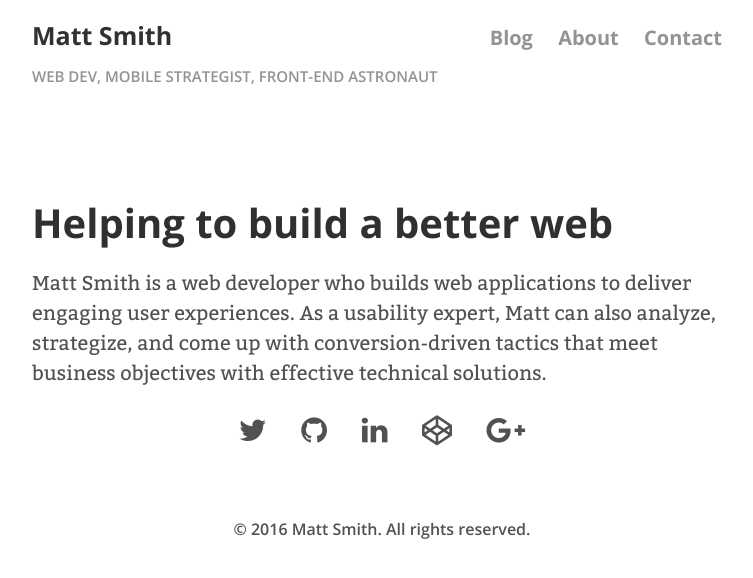
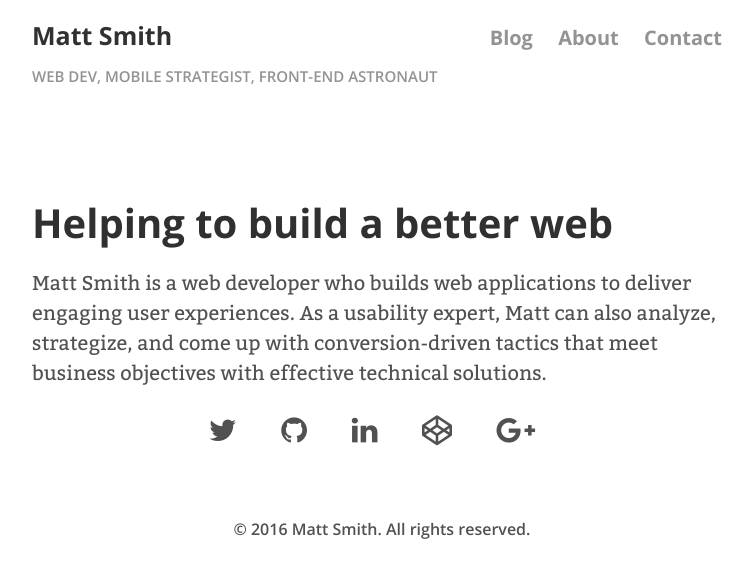
Before and after one commit to AllThingsSmitty/allthingssmitty.github.io, a Jekyll site: the page built from about.md, in a window 1280 px wide. Shown: the top 578 px of the page, without its empty margins (258-1011 px from the left). Built offline with Jekyll 4.4.1, drawn with Linux system fonts in a browser that asks for light colours; nearby versions of some CDN libraries.

Commit message:
Increased margin space

```diff
--- a/_sass/_share.scss
+++ b/_sass/_share.scss
@@ -29,7 +29,15 @@
     li {
       display: inline-block;
       list-style: none;
-      margin: 0 .75em;
+      margin: 0 1rem;
+
+      &:first-child {
+        margin-left: 0;
+      }
+
+      &:last-child {
+        margin-rightt: 0;
+      }
     }
 
     a {
```
